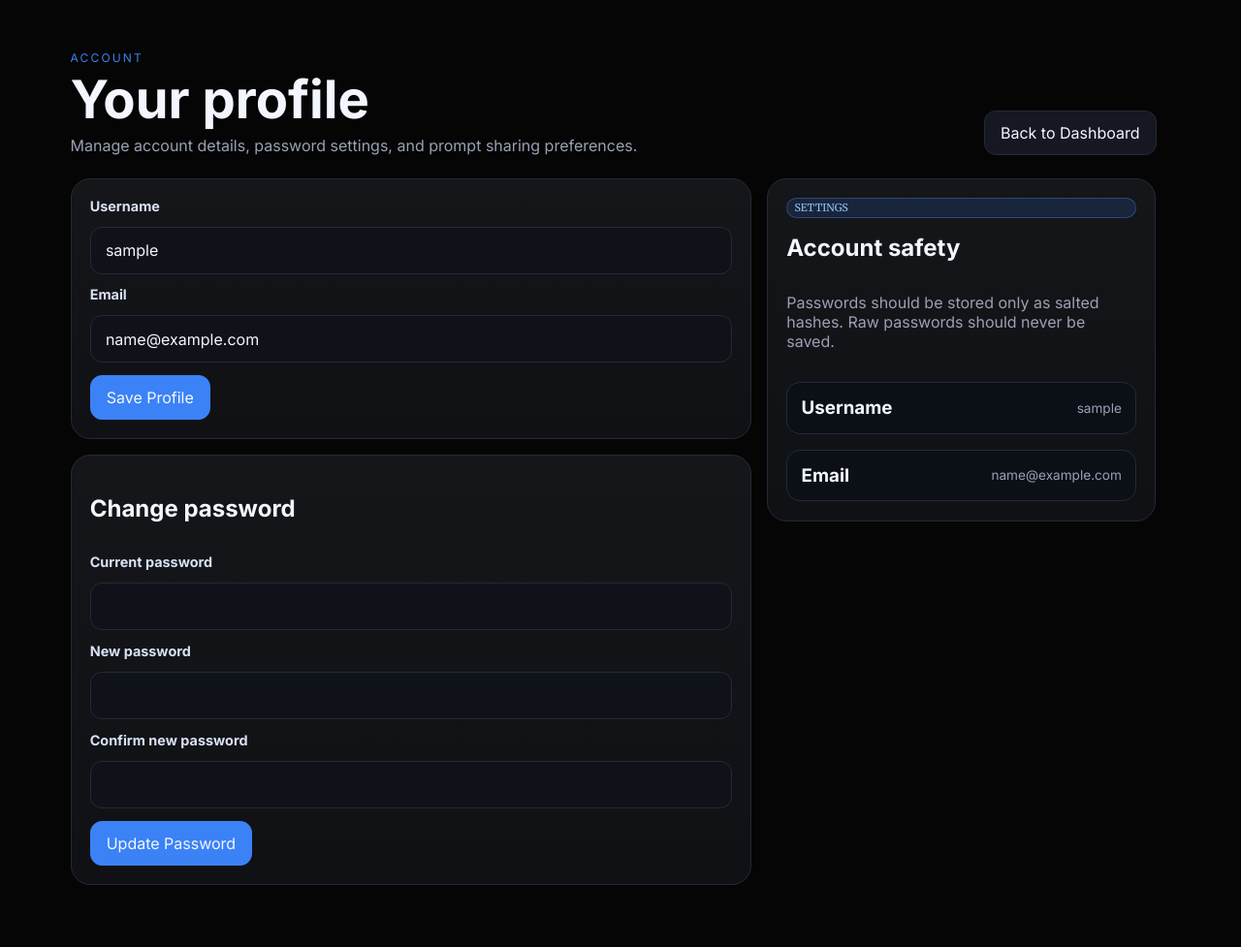
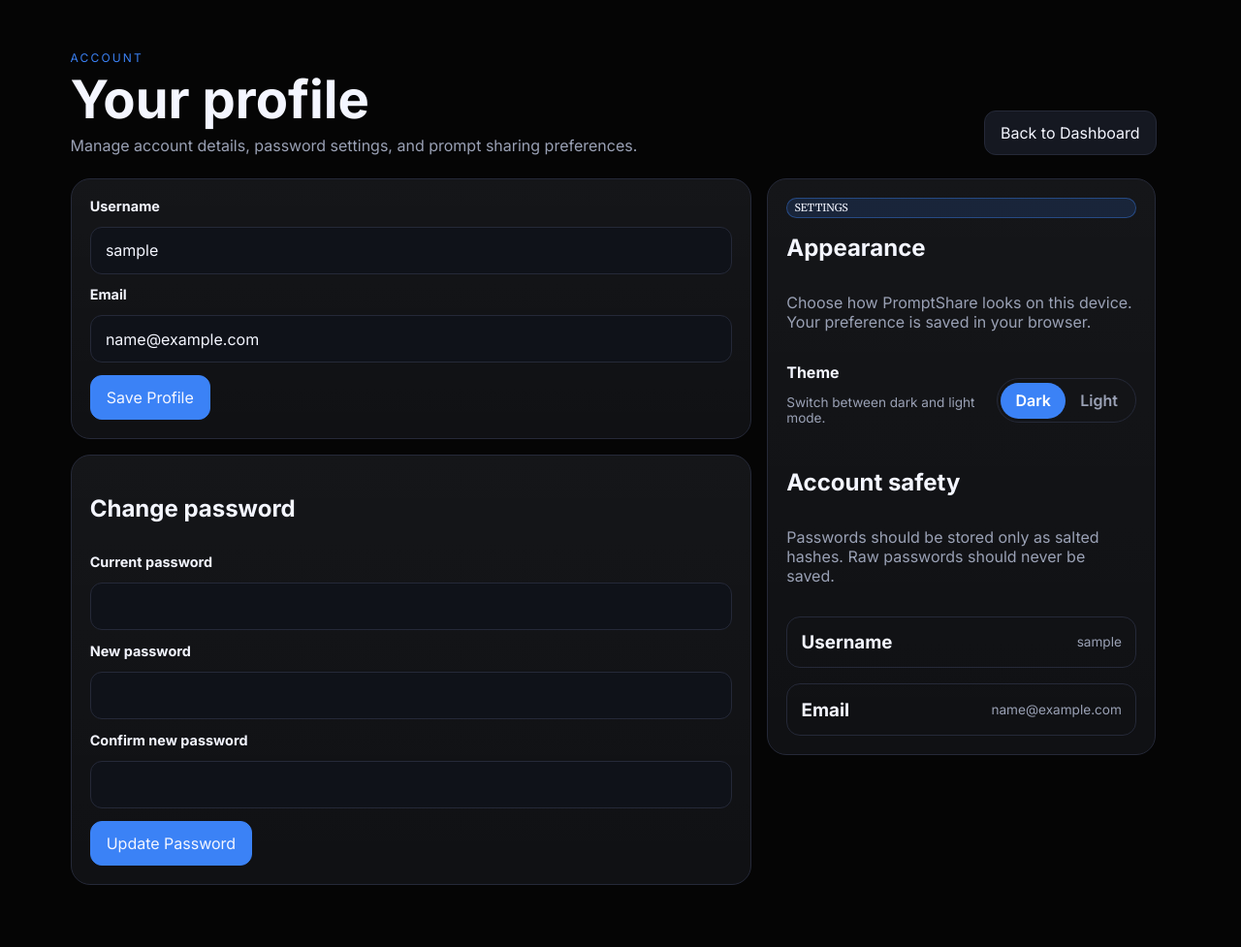
Before and after one commit to sunjol/CITS3403_5505_Project, a Flask app: page /profile in a window 1280 px wide. Shown: the part 75-1052 px from the top of the page at 97% size. Run offline with Flask 3, Linux system fonts and the light colour scheme; the visitor is signed in with stand-in values (Sample User, id 1); tables that the repository leaves empty hold one stand-in row (values such as "Sample post"); some web fonts are replaced.

Commit message:
Coming up with light mode

```diff
--- a/static/css/auth.css
+++ b/static/css/auth.css
@@ -30,7 +30,7 @@
 
 /* --- Error message text below fields --- */
 .field-error-text {
-  color: #fca5a5;
+  color: var(--error-text);
   margin: 0.35rem 0 0;
   line-height: 1.4;
   display: flex;
--- a/static/css/styles.css
+++ b/static/css/styles.css
@@ -1,7 +1,8 @@
 @import url("https://api.fontshare.com/v2/css?f[]=satoshi@500,700,900&display=swap");
 @import url("https://fonts.googleapis.com/css2?family=Inter:wght@400;500;600;700;800&family=JetBrains+Mono:wght@400;500;600&family=Merriweather:wght@400;700&display=swap");
 
-:root {
+:root,
+[data-theme="dark"] {
   --bg: #050505;
   --panel: #101114;
   --panel-soft: #151821;
@@ -10,10 +11,54 @@
   --muted: #9aa1b5;
   --blue: #3b82f6;
   --purple: #8b5cf6;
+  --topbar-bg: rgba(5, 5, 5, 0.8);
+  --nav-hover: #1a1f2d;
+  --field-bg: #0f1219;
+  --surface: var(--surface);
+  --surface-text: var(--surface-text);
+  --label: var(--label);
+  --link-accent: var(--link-accent);
+  --chip-text: var(--link-accent);
+  --chip-success-text: #8df2c0;
+  --error-text: #fca5a5;
+  --danger-text: #fecaca;
+  --focus-ring: #2f72d6;
+  --card-shine: rgba(255, 255, 255, 0.02);
+  --accent-green: #22c55e;
+  --select-bg: #101723;
+  --select-text: #eef5ff;
+  --danger-bg: rgba(239, 68, 68, 0.14);
+  --danger-border: rgba(239, 68, 68, 0.48);
   --font-heading: "Satoshi", "Inter", ui-sans-serif, system-ui, -apple-system, Segoe UI, sans-serif;
   --font-body: "Inter", ui-sans-serif, system-ui, -apple-system, Segoe UI, Roboto, Helvetica, Arial, sans-serif;
   --font-highlight: "Merriweather", Georgia, "Times New Roman", serif;
   --font-code: "JetBrains Mono", ui-monospace, SFMono-Regular, Menlo, Monaco, Consolas, "Liberation Mono", monospace;
+}
+
+[data-theme="light"] {
+  --bg: #f4f6fb;
+  --panel: #ffffff;
+  --panel-soft: #eef2f9;
+  --line: #d5dce8;
+  --text: #12141c;
+  --muted: #5c6578;
+  --topbar-bg: rgba(255, 255, 255, 0.92);
+  --nav-hover: #e8edf5;
+  --field-bg: #ffffff;
+  --surface: #f8fafc;
+  --surface-text: #2a3142;
+  --label: #3d4659;
+  --link-accent: #2563eb;
+  --chip-text: #1d4ed8;
+  --chip-success-text: #15803d;
+  --error-text: #b91c1c;
+  --danger-text: #991b1b;
+  --focus-ring: #2563eb;
+  --card-shine: rgba(0, 0, 0, 0.02);
+  --select-bg: #ffffff;
+  --select-text: #12141c;
+  --danger-bg: rgba(239, 68, 68, 0.1);
+  --danger-border: rgba(239, 68, 68, 0.35);
 }
 
 * { box-sizing: border-box; }
@@ -209,7 +257,7 @@ samp {
 }
 
 .card {
-  background: linear-gradient(180deg, rgba(255, 255, 255, 0.02), rgba(255, 255, 255, 0)) var(--panel);
+  background: linear-gradient(180deg, var(--card-shine), transparent) var(--panel);
   border: 1px solid var(--line);
   border-radius: 20px;
   padding: 1.2rem;
@@ -252,25 +300,25 @@ samp {
   min-height: 360px;
   border: 1px solid var(--line);
   border-radius: 16px;
-  background: #0b0f16;
+  background: var(--surface);
   color: var(--text);
   font-family: var(--font-body);
   padding: 1rem;
   line-height: 1.45;
   resize: vertical;
 }
-.output-box { min-height: 300px; border: 1px solid var(--line); border-radius: 14px; padding: 1rem; background: #0b0f16; color: #d2d9e9; }
+.output-box { min-height: 300px; border: 1px solid var(--line); border-radius: 14px; padding: 1rem; background: var(--surface); color: var(--surface-text); }
 .output-pre {
   white-space: pre-wrap;
-  color: #d2d9e9;
+  color: var(--surface-text);
   font-family: var(--font-code);
   font-size: 0.92rem;
   line-height: 1.5;
   margin: 0;
 }
 
-.chip { font-family: var(--font-highlight); font-size: 0.68rem; color: #8fc5ff; background: rgba(59, 130, 246, 0.15); border: 1px solid rgba(59,130,246,0.4); border-radius: 99px; padding: 0.16rem 0.45rem; text-transform: uppercase; }
-.chip.success { color: #8df2c0; background: rgba(34, 197, 94, 0.12); border-color: rgba(34, 197, 94, 0.38); }
+.chip { font-family: var(--font-highlight); font-size: 0.68rem; color: var(--link-accent); background: rgba(59, 130, 246, 0.15); border: 1px solid rgba(59,130,246,0.4); border-radius: 99px; padding: 0.16rem 0.45rem; text-transform: uppercase; }
+.chip.success { color: var(--chip-success-text); background: rgba(34, 197, 94, 0.12); border-color: rgba(34, 197, 94, 0.38); }
 .mini { font-size: 0.85rem; }
 
 .page-wrap { padding: 3rem 0 4rem; }
@@ -401,7 +449,7 @@ samp {
 }
 .prompt-form label,
 .visibility-box legend {
-  color: #d9e2f7;
+  color: var(--label);
   font-family: var(--font-body);
   font-weight: 650;
   font-size: 0.9rem;
@@ -704,13 +752,13 @@ samp {
 .quality-item {
   border: 1px solid var(--line);
   border-radius: 14px;
-  background: #0b0f16;
+  background: var(--surface);
   padding: 0.9rem;
 }
 .score-meter {
   height: 0.6rem;
   border-radius: 99px;
-  background: #0b0f16;
+  background: var(--surface);
   border: 1px solid var(--line);
   overflow: hidden;
 }
@@ -772,3 +820,113 @@ samp {
     animation: none;
   }
 }
+
+[data-theme="light"] .chip {
+  background: rgba(37, 99, 235, 0.1);
+  border-color: rgba(37, 99, 235, 0.28);
+}
+
+[data-theme="light"] .chip.success {
+  background: rgba(22, 163, 74, 0.1);
+  border-color: rgba(22, 163, 74, 0.28);
+}
+
+[data-theme="light"] .selection-panel {
+  background: linear-gradient(135deg, rgba(59, 130, 246, 0.08), rgba(139, 92, 246, 0.05) 42%, transparent 78%), var(--surface);
+  border-color: rgba(37, 99, 235, 0.2);
+}
+
+[data-theme="light"] .model-toggle {
+  color: var(--text);
+  background: linear-gradient(135deg, rgba(34, 197, 94, 0.12), rgba(59, 130, 246, 0.1)), var(--panel-soft);
+  border-color: rgba(22, 163, 74, 0.35);
+  box-shadow: 0 8px 20px rgba(37, 99, 235, 0.08);
+}
+
+[data-theme="light"] .model-toggle:hover {
+  background: linear-gradient(135deg, rgba(34, 197, 94, 0.16), rgba(59, 130, 246, 0.14)), var(--panel);
+}
+
+[data-theme="light"] .model-toggle-mark {
+  background: rgba(255, 255, 255, 0.9);
+  border-color: rgba(22, 163, 74, 0.45);
+}
+
+[data-theme="light"] .model-toggle-mark::after {
+  border-left-color: #ffffff;
+  border-bottom-color: #ffffff;
+}
+
+[data-theme="light"] .model-toggle-copy small {
+  color: var(--muted);
+}
+
+[data-theme="light"] .focus-box {
+  background: var(--panel-soft);
+}
+
+[data-theme="light"] .focus-option {
+  background: var(--panel);
+}
+
+[data-theme="light"] .focus-option:has(input:checked) {
+  color: var(--text);
+}
+
+[data-theme="light"] .polished-select {
+  box-shadow: 0 8px 18px rgba(15, 23, 42, 0.06);
+  border-color: rgba(37, 99, 235, 0.2);
+}
+
+.theme-settings {
+  display: grid;
+  gap: 1rem;
+}
+
+.theme-toggle-row {
+  display: flex;
+  align-items: center;
+  justify-content: space-between;
+  gap: 1rem;
+  padding: 0.85rem 0;
+  border-top: 1px solid var(--line);
+}
+
+.theme-toggle-row:first-of-type {
+  border-top: 0;
+  padding-top: 0;
+}
+
+.theme-toggle-copy h3 {
+  margin: 0 0 0.25rem;
+  font-size: 1rem;
+}
+
+.theme-toggle-control {
+  display: inline-flex;
+  border: 1px solid var(--line);
+  border-radius: 999px;
+  padding: 0.2rem;
+  background: var(--surface);
+}
+
+.theme-toggle-btn {
+  border: 0;
+  border-radius: 999px;
+  padding: 0.55rem 0.95rem;
+  background: transparent;
+  color: var(--muted);
+  cursor: pointer;
+  font: inherit;
+  font-weight: 600;
+}
+
+.theme-toggle-btn.is-active {
+  background: var(--blue);
+  color: #ffffff;
+}
+
+.theme-toggle-btn:focus-visible {
+  outline: 2px solid var(--focus-ring);
+  outline-offset: 2px;
+}
--- /dev/null
+++ b/static/js/theme.js
@@ -0,0 +1,35 @@
+(function () {
+  "use strict";
+
+  var STORAGE_KEY = "promptshare-theme";
+  var root = document.documentElement;
+
+  function getStoredTheme() {
+    var stored = localStorage.getItem(STORAGE_KEY);
+    return stored === "light" || stored === "dark" ? stored : "dark";
+  }
+
+  function applyTheme(theme) {
+    root.setAttribute("data-theme", theme);
+    localStorage.setItem(STORAGE_KEY, theme);
+    updateToggleButtons(theme);
+  }
+
+  function updateToggleButtons(theme) {
+    document.querySelectorAll("[data-theme-option]").forEach(function (button) {
+      var isActive = button.getAttribute("data-theme-option") === theme;
+      button.classList.toggle("is-active", isActive);
+      button.setAttribute("aria-pressed", isActive ? "true" : "false");
+    });
+  }
+
+  document.addEventListener("DOMContentLoaded", function () {
+    applyTheme(getStoredTheme());
+
+    document.querySelectorAll("[data-theme-option]").forEach(function (button) {
+      button.addEventListener("click", function () {
+        applyTheme(button.getAttribute("data-theme-option"));
+      });
+    });
+  });
+})();
--- a/templates/base.html
+++ b/templates/base.html
@@ -1,9 +1,18 @@
 <!doctype html>
-<html lang="en">
+<html lang="en" data-theme="dark">
 <head>
   <meta charset="utf-8">
   <meta name="viewport" content="width=device-width, initial-scale=1">
   <title>{% block title %}PromptShare{% endblock %}</title>
+  <script>
+    (function () {
+      var theme = localStorage.getItem("promptshare-theme");
+      document.documentElement.setAttribute(
+        "data-theme",
+        theme === "light" || theme === "dark" ? theme : "dark"
+      );
+    })();
+  </script>
   <link rel="stylesheet" href="{{ url_for('static', filename='css/styles.css') }}">
   {% block extra_css %}{% endblock %}
 </head>
@@ -53,6 +62,7 @@
       });
     });
   </script>
+  <script src="{{ url_for('static', filename='js/theme.js') }}"></script>
   {% block scripts %}{% endblock %}
 </body>
 </html>
--- a/templates/profile.html
+++ b/templates/profile.html
@@ -67,8 +67,21 @@
       </form>
     </div>
 
-    <aside class="card preview-panel">
+    <aside class="card preview-panel theme-settings">
       <span class="chip">Settings</span>
+      <h2>Appearance</h2>
+      <p class="muted">Choose how PromptShare looks on this device. Your preference is saved in your browser.</p>
+      <div class="theme-toggle-row" role="group" aria-label="Colour theme">
+        <div class="theme-toggle-copy">
+          <h3>Theme</h3>
+          <p class="muted mini">Switch between dark and light mode.</p>
+        </div>
+        <div class="theme-toggle-control">
+          <button class="theme-toggle-btn is-active" type="button" data-theme-option="dark" aria-pressed="true">Dark</button>
+          <button class="theme-toggle-btn" type="button" data-theme-option="light" aria-pressed="false">Light</button>
+        </div>
+      </div>
+
       <h2>Account safety</h2>
       <p class="muted">Passwords should be stored only as salted hashes. Raw passwords should never be saved.</p>
       <div class="quality-list">
```
Also changed, not shown: other parts of static/css/styles.css (+31 -28 lines), requirements.txt (+1 -3 lines).
